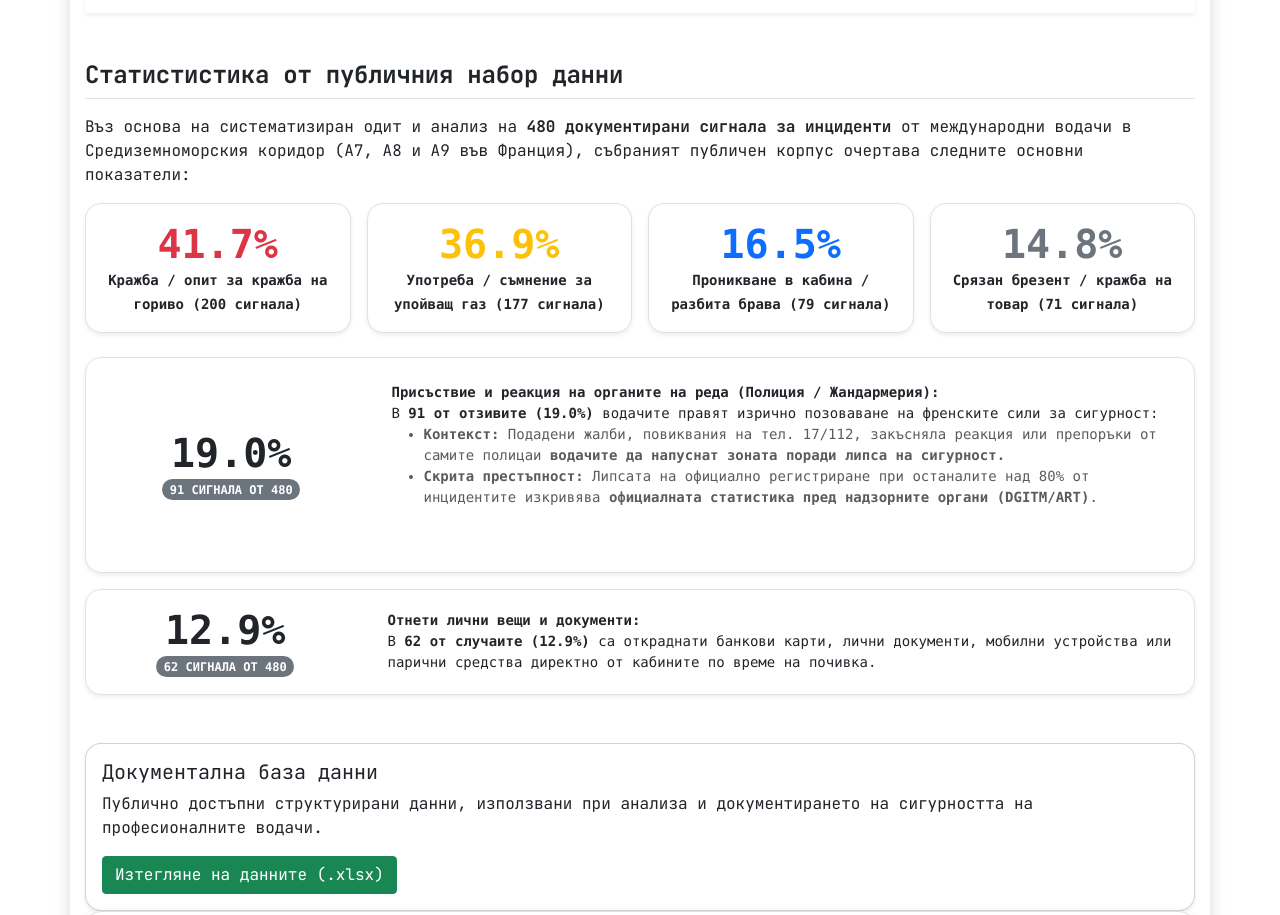
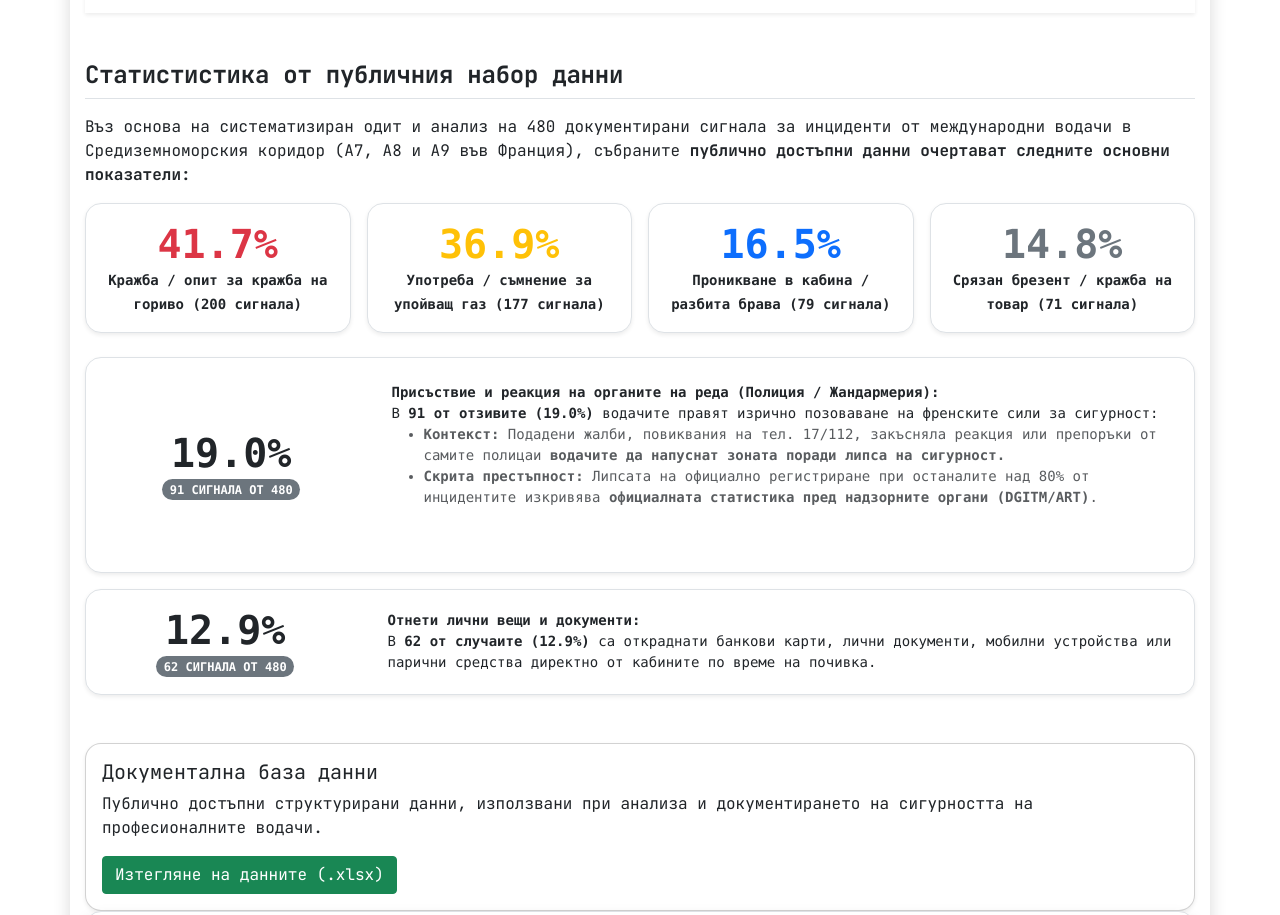
Before and after one commit to IceVeritas/aires-pl-a7-a8-a9, a plain HTML site: page BG/index.html in a window 1280 px wide. Shown: the part 1165-2080 px from the top of the page. Drawn offline with Linux system fonts and the light colour scheme.

Commit message:
Update index.html

```diff
--- a/BG/index.html
+++ b/BG/index.html
@@ -61,8 +61,7 @@
             <section class="mb-5">
                 <h2 class="h4 fw-bold text-dark border-bottom pb-2 mb-3">Статистистика от публичния набор данни</h2>
                 <!-- Текст като въведение -->
-                <p class="text-dark">
-        Въз основа на систематизиран одит и анализ на <strong>480 документирани сигнала за инциденти</strong> от международни водачи в Средиземноморския коридор (A7, A8 и A9 във Франция), събраният публичен корпус очертава следните основни показатели: </p>
+                <p class="text-dark">Въз основа на систематизиран одит и анализ на 480 документирани сигнала за инциденти от международни водачи в Средиземноморския коридор (A7, A8 и A9 във Франция), събраните <b>публично достъпни данни очертават следните основни показатели:</b></p>
                 <!-- Четири основни показателя (Блокове) -->
                 <div class="row g-3 font-monospace text-center mb-4">
                     <div class="col-md-3">
```
